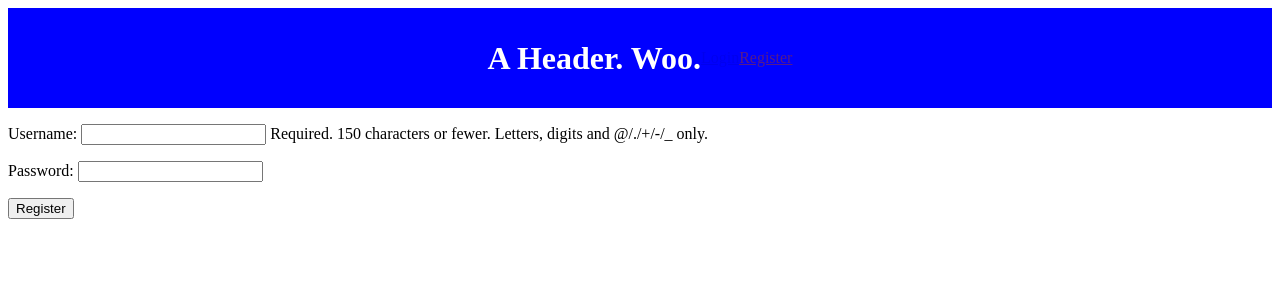
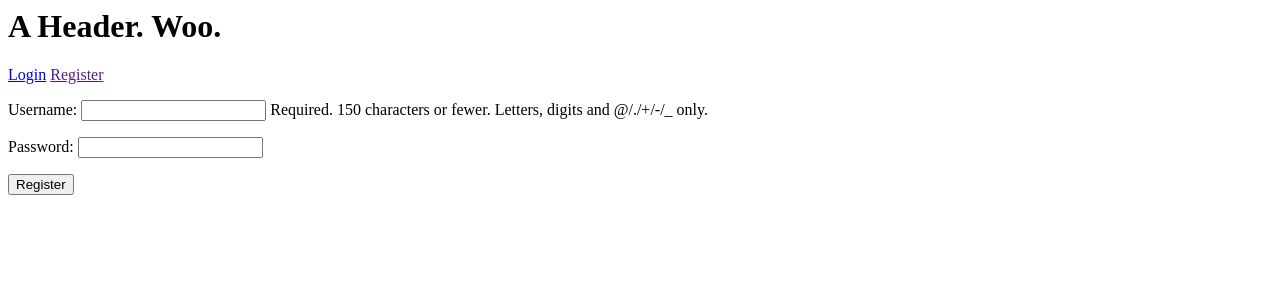
Before and after one commit to pennomi/openwest2015-twitter-clone, a Django app: page /register/ in a window 1280 px wide. Shown: the top 300 px of the page. Run offline with Django 3.2, Linux system fonts and the light colour scheme.

Commit message:
CSS tweak to push body down below fixed header

```diff
--- a/tweets/static/css/site.css
+++ b/tweets/static/css/site.css
@@ -1,16 +1,3 @@
-.header {
-  width: 100%;
-  position:relative;
-  left: 0;
-  right:0;
-  top: 0;
-  z-index: 5000;
-  display: flex;
-  justify-content: center;
-  align-items: center;
-  height: 100px;
-  background:blue;
-  box-shadow: 0 5px; 10px rgba(0,0,0,.4);
-  text-align: center;
-  color: white;
+.body-content {
+  padding: 60px 15px;
 }
```
